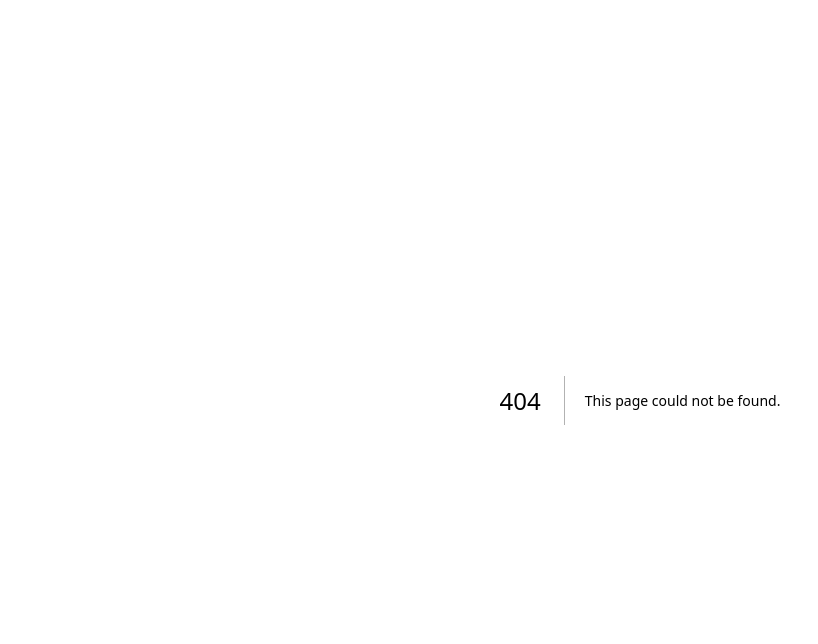
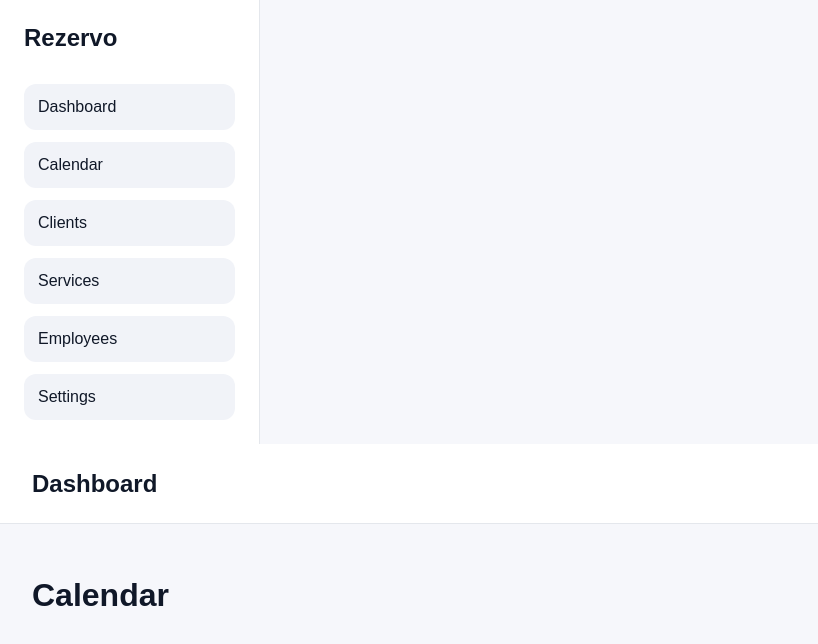
Before and after one commit to luidji95/rezervo-, a Next.js app: page /calendar in a window 1280 px wide. Before the commit this address had no page. Shown: the top 644 px of the page, without its empty margins (0-818 px from the left). Built offline with nearby package versions, Linux system fonts and the light colour scheme.

Commit message:
setup initial app shell and dashboard routes

```diff
--- a/package.json
+++ b/package.json
@@ -9,6 +9,7 @@
     "lint": "eslint"
   },
   "dependencies": {
+    "@supabase/supabase-js": "^2.105.4",
     "next": "16.2.6",
     "react": "19.2.4",
     "react-dom": "19.2.4"
--- /dev/null
+++ b/src/app/calendar/page.tsx
@@ -0,0 +1,3 @@
+export default function CalendarPage() {
+  return <h1>Calendar</h1>;
+}
--- /dev/null
+++ b/src/app/clients/page.tsx
@@ -0,0 +1,3 @@
+export default function ClientsPage() {
+  return <h1>Clients</h1>;
+}
--- /dev/null
+++ b/src/app/dashboard/page.tsx
@@ -0,0 +1,3 @@
+export default function DashboardPage() {
+  return <h1>Dashboard</h1>;
+}
--- /dev/null
+++ b/src/app/employees/page.tsx
@@ -0,0 +1,3 @@
+export default function EmployeesPage() {
+  return <h1>Employees</h1>;
+}
--- a/src/app/globals.css
+++ b/src/app/globals.css
@@ -1,40 +1,45 @@
 :root {
-  --background: #ffffff;
-  --foreground: #171717;
+  --color-bg: #f6f7fb;
+  --color-surface: #ffffff;
+  --color-surface-muted: #f1f3f8;
+
+  --color-text: #101828;
+  --color-text-muted: #667085;
+
+  --color-border: #e4e7ec;
+  --color-primary: #111827;
+  --color-primary-hover: #000000;
+
+  --radius-sm: 8px;
+  --radius-md: 12px;
+  --radius-lg: 18px;
+
+  --shadow-sm: 0 1px 2px rgba(16, 24, 40, 0.05);
+  --shadow-md: 0 10px 30px rgba(16, 24, 40, 0.08);
 }
 
-@media (prefers-color-scheme: dark) {
-  :root {
-    --background: #0a0a0a;
-    --foreground: #ededed;
-  }
-}
-
-html {
-  height: 100%;
+* {
+  box-sizing: border-box;
 }
 
 html,
 body {
-  max-width: 100vw;
-  overflow-x: hidden;
+  margin: 0;
+  min-height: 100%;
+  background: var(--color-bg);
+  color: var(--color-text);
+  font-family: Arial, Helvetica, sans-serif;
 }
 
-body {
-  min-height: 100%;
-  display: flex;
-  flex-direction: column;
-  color: var(--foreground);
-  background: var(--background);
-  font-family: Arial, Helvetica, sans-serif;
-  -webkit-font-smoothing: antialiased;
-  -moz-osx-font-smoothing: grayscale;
+button,
+input,
+textarea,
+select {
+  font: inherit;
 }
 
-* {
-  box-sizing: border-box;
-  padding: 0;
-  margin: 0;
+button {
+  cursor: pointer;
 }
 
 a {
@@ -42,8 +47,60 @@ a {
   text-decoration: none;
 }
 
-@media (prefers-color-scheme: dark) {
-  html {
-    color-scheme: dark;
-  }
+-------------------
+.app-shell {
+  display: flex;
+  min-height: 100vh;
 }
+
+.sidebar {
+  width: 260px;
+  background: var(--color-surface);
+  border-right: 1px solid var(--color-border);
+  padding: 24px;
+
+  display: flex;
+  flex-direction: column;
+  gap: 32px;
+}
+
+.sidebar__logo {
+  font-size: 24px;
+  font-weight: bold;
+}
+
+.sidebar__nav {
+  display: flex;
+  flex-direction: column;
+  gap: 12px;
+}
+
+.sidebar__nav a {
+  background: var(--color-surface-muted);
+  padding: 14px;
+  border-radius: var(--radius-md);
+  text-align: left;
+}
+
+.app-shell__content {
+  flex: 1;
+  display: flex;
+  flex-direction: column;
+}
+
+.topbar {
+  height: 80px;
+
+  background: var(--color-surface);
+
+  border-bottom: 1px solid var(--color-border);
+
+  display: flex;
+  align-items: center;
+
+  padding: 0 32px;
+}
+
+.page-content {
+  padding: 32px;
+}
--- a/src/app/layout.tsx
+++ b/src/app/layout.tsx
@@ -1,6 +1,8 @@
 import type { Metadata } from "next";
 import { Geist, Geist_Mono } from "next/font/google";
 import "./globals.css";
+
+import AppShell from "@/components/layout/AppShell";
 
 const geistSans = Geist({
   variable: "--font-geist-sans",
@@ -24,7 +26,9 @@ export default function RootLayout({
 }>) {
   return (
     <html lang="en" className={`${geistSans.variable} ${geistMono.variable}`}>
-      <body>{children}</body>
+      <body>
+        <AppShell>{children}</AppShell>
+      </body>
     </html>
   );
 }
--- /dev/null
+++ b/src/app/services/page.tsx
@@ -0,0 +1,4 @@
+
+export default function ServicesPage() {
+  return <h1>Services</h1>;
+}
--- /dev/null
+++ b/src/app/settings/page.tsx
@@ -0,0 +1,3 @@
+export default function SettingsPage() {
+  return <h1>Settings</h1>;
+}
--- /dev/null
+++ b/src/components/layout/AppShell.tsx
@@ -0,0 +1,39 @@
+
+import Link from "next/link";
+
+type AppShellProps = {
+  children: React.ReactNode;
+};
+
+export default function AppShell({
+  children,
+}: AppShellProps) {
+  return (
+    <div className="app-shell">
+      <aside className="sidebar">
+        <div className="sidebar__logo">
+          Rezervo
+        </div>
+
+        <nav className="sidebar__nav">
+            <Link href="/dashboard">Dashboard</Link>
+            <Link href="/calendar">Calendar</Link>
+            <Link href="/clients">Clients</Link>
+            <Link href="/services">Services</Link>
+            <Link href="/employees">Employees</Link>
+            <Link href="/settings">Settings</Link>
+         </nav>
+      </aside>
+
+      <div className="app-shell__content">
+        <header className="topbar">
+          <h2>Dashboard</h2>
+        </header>
+
+        <main className="page-content">
+          {children}
+        </main>
+      </div>
+    </div>
+  );
+}
--- /dev/null
+++ b/src/lib/supabase/client.ts
@@ -0,0 +1,6 @@
+import { createClient } from "@supabase/supabase-js";
+
+const supabaseUrl = process.env.NEXT_PUBLIC_SUPABASE_URL!;
+const supabaseAnonKey = process.env.NEXT_PUBLIC_SUPABASE_ANON_KEY!;
+
+export const supabase = createClient(supabaseUrl, supabaseAnonKey);
```
Also changed, not shown: src/app/page.tsx (+3 -64 lines), 1 other file (tests, documents, lock files or other folders).
